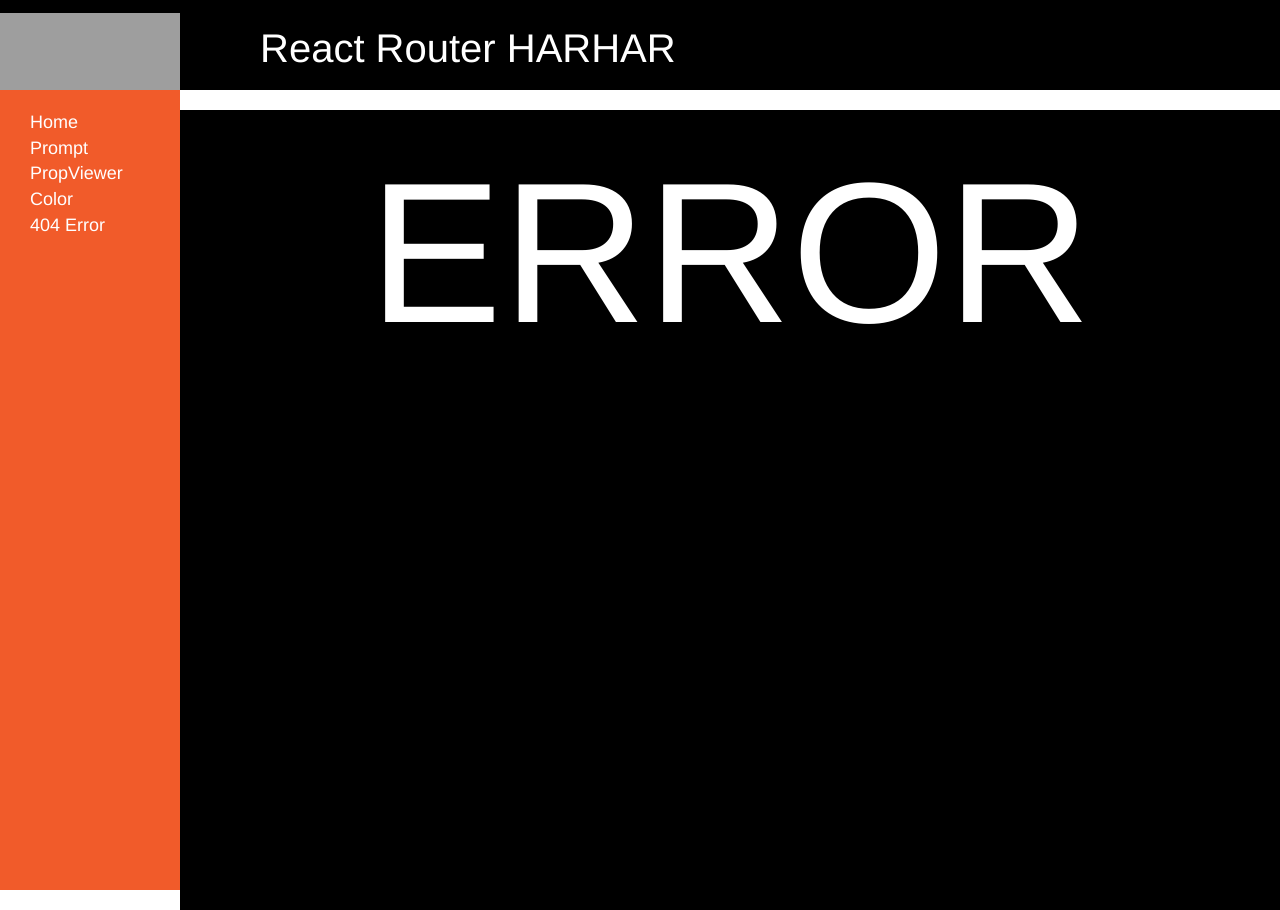
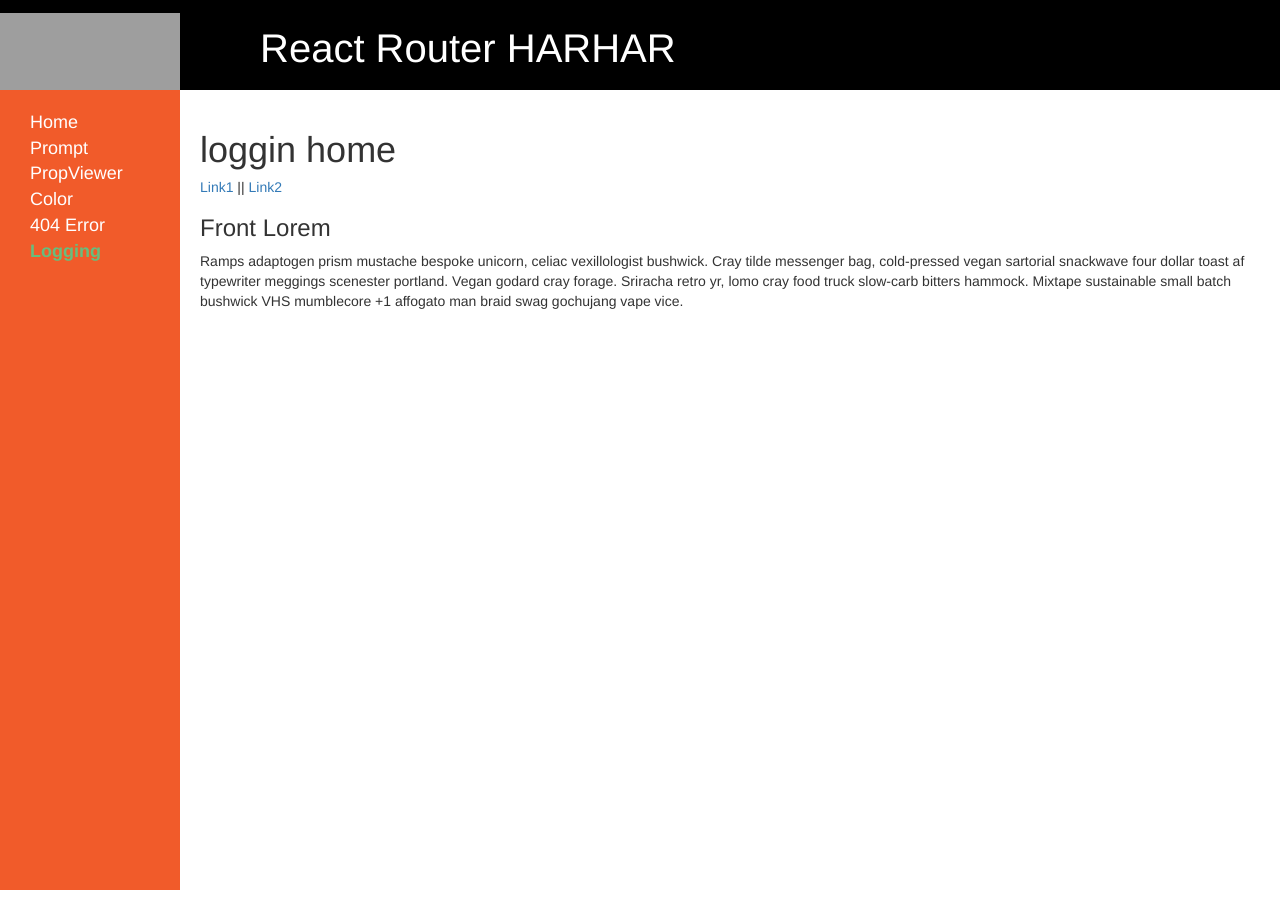
Before and after one commit to janpauldahlke/react-router4, a React app: page /logging in a window 1280 px wide. Before the commit this address had no page. After the commit the page ends 800 px from the top, so only its background shows below. Built offline with nearby package versions, Linux system fonts and the light colour scheme; grey boxes are pictures that could not be loaded.

Commit message:
creates a custom link

```diff
--- a/src/App.js
+++ b/src/App.js
@@ -10,6 +10,7 @@ import Error from './components/Error';
 import Prompt from './components/Prompt'
 import PropsViewer from './components/Prompt/propViewer';
 import Color from './components/color';
+import Logging from './components/logging';
 
 export default class App extends React.Component {
 
@@ -39,6 +40,7 @@ export default class App extends React.Component {
              <Route path="/prompt" component={Prompt} />
              <Route path="/props" component={PropsViewer} />
              <Route path="/color" render={() => {return (<Color text={'a random color welcome'} color={'#'+Math.floor(Math.random()*16777215).toString(16)}/>) }} /> {/* the usage for rendering routes with props needs the render attribute like we see here */}
+             <Route path="/logging" component={Logging} />
              <Route component= {Error} />{/*  removing the path here is more precise the path='*' */}
            </Switch>
 
--- a/src/components/Sidebar/index.js
+++ b/src/components/Sidebar/index.js
@@ -24,6 +24,7 @@ const Sidebar = () => {
         {name: 'PropViewer' , url: '/props' },
         {name: 'Color', url: '/color'},
         {name: '404 Error', url: '/error' },
+        {name: 'Logging' , url: '/logging'},
     ];
     //iterate over it in a renderHelper
     let linksComponents = links.map((link, index) => {
--- /dev/null
+++ b/src/components/logging/index.js
@@ -0,0 +1,25 @@
+import React from 'react';
+import { Route } from 'react-router-dom';
+
+import Message from './message';
+import LogginLink from './link';
+
+const style = {
+  marginLeft: '200px',
+}
+
+const Logging = ({match}) => {
+  return(
+    <div style={style}>
+      <h1>loggin home</h1>
+      <h5>
+        <LogginLink to={`${match.url}/lorem/1234-4567`}>Link1</LogginLink>
+        {'   ||   '}
+        <LogginLink to={`${match.url}/lorem/abcd-1234`}>Link2</LogginLink>
+      </h5>
+      <Route path={`${match.url}`} component={Message} exact/>
+    </div>
+  );
+}
+
+export default Logging;
--- /dev/null
+++ b/src/components/logging/link.js
@@ -0,0 +1,37 @@
+import React from 'react';
+import { withRouter, Link } from 'react-router-dom';
+import PropTypes from 'prop-types';
+
+
+class LoggingLink extends React.Component {
+  constructor(props) {
+    super(props);
+  }
+
+  handleClick = () => {
+    let urlParts = this.props.to.split('/');
+    const eid = urlParts[urlParts.length-1]
+    alert('Clicking the link ' + eid);
+  }
+
+  render () {
+
+    const { staticContext, ...rest} = this.props; // remove staticContext form props, it would lead into an error -> see https://stackoverflow.com/questions/49358560/react-wrapper-react-does-not-recognize-the-staticcontext-prop-on-a-dom-elemen
+    return(
+      <Link
+        {...rest}
+        onClick={(e) => {
+          console.log('for sakes of curioisty', e);
+          this.handleClick();
+        }}
+      >
+        {this.props.children}
+      </Link>
+    );
+  }
+}
+
+LoggingLink.propTypes = {
+  to: PropTypes.string.isRequired
+}
+export default withRouter(LoggingLink)
--- /dev/null
+++ b/src/components/logging/message.js
@@ -0,0 +1,13 @@
+import React from 'react';
+
+const Message = () => {
+
+  return (
+    <div>
+      <h3>Front Lorem</h3>
+      <p>Ramps adaptogen prism mustache bespoke unicorn, celiac vexillologist bushwick. Cray tilde messenger bag, cold-pressed vegan sartorial snackwave four dollar toast af typewriter meggings scenester portland. Vegan godard cray forage. Sriracha retro yr, lomo cray food truck slow-carb bitters hammock. Mixtape sustainable small batch bushwick VHS mumblecore +1 affogato man braid swag gochujang vape vice.</p>
+    </div>
+  );
+}
+
+export default Message;
```
